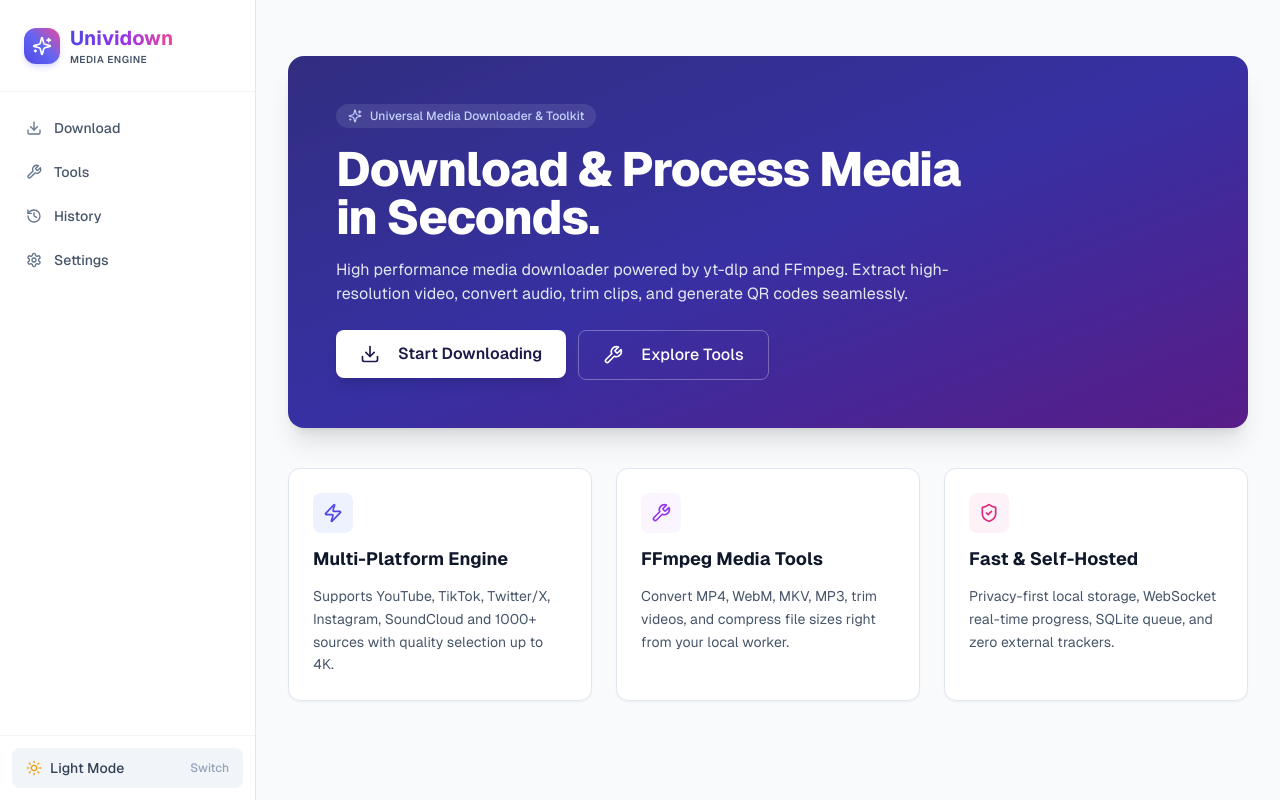
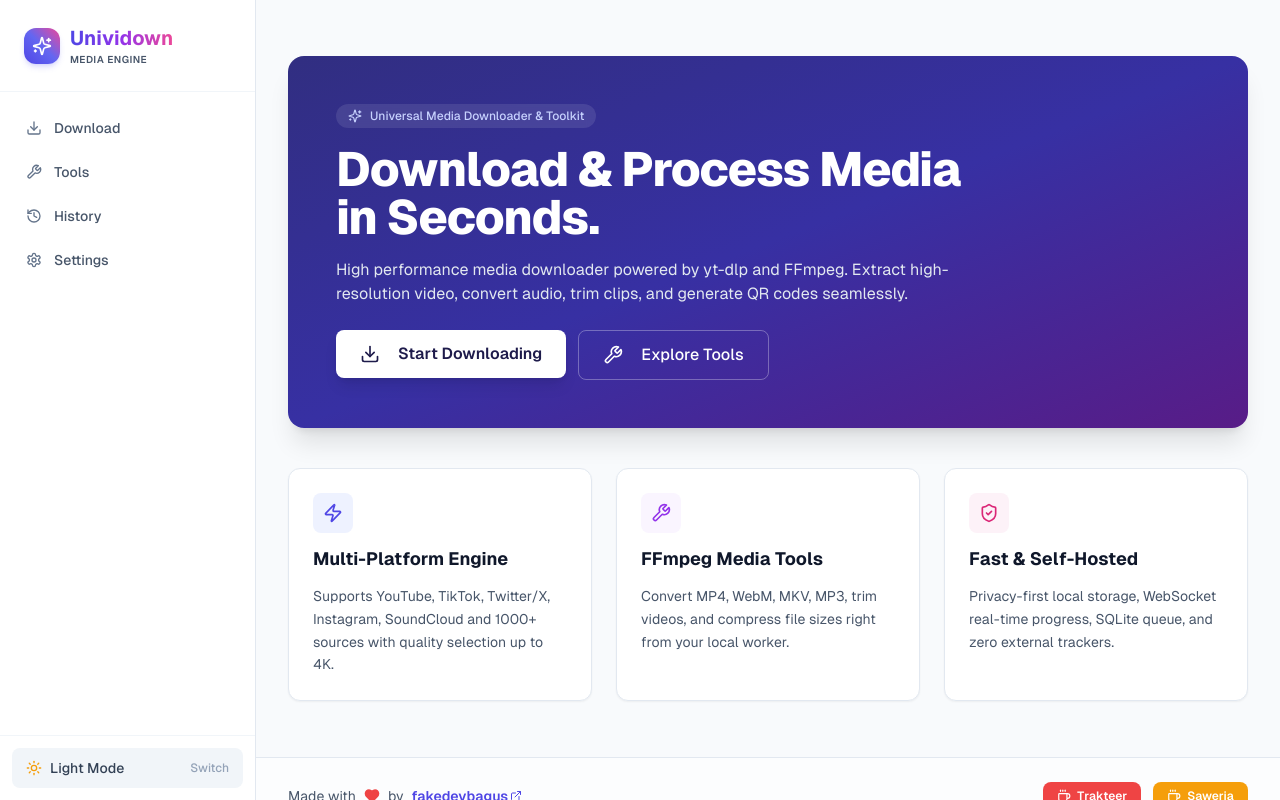
Before and after one commit to fakedevbagus/Unividown, a Next.js app in the folder apps/web/: page / in a window 1280 px wide. Built offline with nearby package versions, Linux system fonts and the light colour scheme.

Commit message:
feat(web): phase 11 - footer with credits & donate links, loading skeletons, and error boundary

```diff
--- a/apps/web/src/app/layout.tsx
+++ b/apps/web/src/app/layout.tsx
@@ -2,6 +2,8 @@
 import localFont from 'next/font/local';
 import { ThemeProvider } from '@/providers/theme-provider';
 import Sidebar from '@/components/layout/sidebar';
+import Footer from '@/components/layout/footer';
+import { ErrorBoundary } from '@/components/ui/error-boundary';
 import './globals.css';
 
 const geistSans = localFont({
@@ -18,9 +20,14 @@
 export const metadata: Metadata = {
   title: 'Unividown - Media Downloader & Tools',
   description:
-    'Download videos, audio, and media from various platforms with powerful built-in processing tools',
-  keywords: ['download', 'video', 'audio', 'youtube', 'tiktok', 'converter'],
-  authors: [{ name: 'fakedevbagus' }],
+    'Universal media downloader and toolkit powered by yt-dlp & FFmpeg. Convert video, extract audio, and generate utilities locally.',
+  keywords: ['download', 'video', 'audio', 'youtube', 'tiktok', 'converter', 'trimmer', 'ffmpeg', 'yt-dlp'],
+  authors: [{ name: 'fakedevbagus', url: 'https://github.com/fakedevbagus' }],
+  openGraph: {
+    title: 'Unividown - Universal Media Downloader',
+    description: 'High-speed media extraction and FFmpeg converter suite',
+    type: 'website',
+  },
 };
 
 export default function RootLayout({
@@ -31,16 +38,21 @@
   return (
     <html lang="en" suppressHydrationWarning>
       <body
-        className={`${geistSans.variable} ${geistMono.variable} font-sans min-h-screen bg-slate-50 dark:bg-slate-950 text-slate-900 dark:text-slate-100 antialiased`}
+        className={`${geistSans.variable} ${geistMono.variable} font-sans min-h-screen bg-slate-50 dark:bg-slate-950 text-slate-900 dark:text-slate-100 antialiased selection:bg-indigo-500 selection:text-white`}
       >
         <ThemeProvider>
           <div className="flex h-screen overflow-hidden">
             <Sidebar />
-            <main className="flex-1 overflow-y-auto p-6 md:p-8">
-              <div className="max-w-6xl mx-auto w-full">
-                {children}
-              </div>
-            </main>
+            <div className="flex-1 flex flex-col min-w-0 overflow-y-auto">
+              <main className="flex-1 p-6 md:p-8">
+                <div className="max-w-6xl mx-auto w-full">
+                  <ErrorBoundary>
+                    {children}
+                  </ErrorBoundary>
+                </div>
+              </main>
+              <Footer />
+            </div>
           </div>
         </ThemeProvider>
       </body>
--- /dev/null
+++ b/apps/web/src/components/layout/footer.tsx
@@ -0,0 +1,56 @@
+import React from 'react';
+import { Heart, Coffee, ExternalLink } from 'lucide-react';
+
+export default function Footer() {
+  return (
+    <footer className="border-t border-slate-200 dark:border-slate-800 bg-white/50 dark:bg-slate-900/50 backdrop-blur-xs py-6 mt-auto">
+      <div className="max-w-6xl mx-auto px-4 md:px-8">
+        <div className="flex flex-col md:flex-row justify-between items-center gap-4">
+          <div className="flex items-center gap-2 text-sm text-slate-600 dark:text-slate-400">
+            <span>Made with</span>
+            <Heart className="w-4 h-4 text-red-500 fill-red-500 inline" />
+            <span>by</span>
+            <a
+              href="https://github.com/fakedevbagus"
+              target="_blank"
+              rel="noopener noreferrer"
+              className="font-semibold text-indigo-600 dark:text-indigo-400 hover:underline inline-flex items-center gap-0.5"
+            >
+              fakedevbagus
+              <ExternalLink className="w-3 h-3" />
+            </a>
+          </div>
+
+          <div className="flex items-center gap-3">
+            <a
+              href="https://trakteer.id/fakedevbagus"
+              target="_blank"
+              rel="noopener noreferrer"
+              className="inline-flex items-center gap-1.5 px-3.5 py-1.5 rounded-lg bg-red-500 hover:bg-red-600 text-white text-xs font-semibold shadow-xs transition-colors"
+            >
+              <Coffee className="w-3.5 h-3.5" />
+              <span>Trakteer</span>
+            </a>
+
+            <a
+              href="https://saweria.co/fakedevbagus"
+              target="_blank"
+              rel="noopener noreferrer"
+              className="inline-flex items-center gap-1.5 px-3.5 py-1.5 rounded-lg bg-amber-500 hover:bg-amber-600 text-white text-xs font-semibold shadow-xs transition-colors"
+            >
+              <Coffee className="w-3.5 h-3.5" />
+              <span>Saweria</span>
+            </a>
+          </div>
+        </div>
+
+        <div className="mt-4 pt-3 border-t border-slate-100 dark:border-slate-800/60 text-center text-xs text-slate-500 dark:text-slate-400">
+          <p>Unividown v1.0.0 • Personal Use & Media Workflow Engine</p>
+          <p className="mt-1">
+            Please respect copyright regulations and each platform&apos;s Terms of Service.
+          </p>
+        </div>
+      </div>
+    </footer>
+  );
+}
--- /dev/null
+++ b/apps/web/src/components/ui/error-boundary.tsx
@@ -0,0 +1,71 @@
+'use client';
+
+import React, { Component, ErrorInfo, ReactNode } from 'react';
+import { AlertTriangle, RefreshCw } from 'lucide-react';
+import { Button } from '@/components/ui/button';
+
+interface Props {
+  children: ReactNode;
+  fallback?: ReactNode;
+}
+
+interface State {
+  hasError: boolean;
+  error?: Error;
+}
+
+export class ErrorBoundary extends Component<Props, State> {
+  constructor(props: Props) {
+    super(props);
+    this.state = { hasError: false };
+  }
+
+  static getDerivedStateFromError(error: Error): State {
+    return { hasError: true, error };
+  }
+
+  componentDidCatch(error: Error, errorInfo: ErrorInfo) {
+    console.error('[ErrorBoundary caught]:', error, errorInfo);
+  }
+
+  resetError = () => {
+    this.setState({ hasError: false, error: undefined });
+  };
+
+  render() {
+    if (this.state.hasError) {
+      if (this.props.fallback) {
+        return this.props.fallback;
+      }
+
+      return (
+        <div className="flex flex-col items-center justify-center p-8 text-center rounded-2xl bg-white dark:bg-slate-900 border border-red-200 dark:border-red-900/50 my-6 shadow-sm">
+          <div className="w-12 h-12 rounded-full bg-red-100 dark:bg-red-950/60 text-red-600 dark:text-red-400 flex items-center justify-center mb-4">
+            <AlertTriangle className="w-6 h-6" />
+          </div>
+          <h2 className="text-lg font-bold text-slate-900 dark:text-slate-100 mb-1">
+            Something went wrong
+          </h2>
+          <p className="text-xs text-slate-500 max-w-md mb-5 break-words font-mono">
+            {this.state.error?.message || 'An unexpected application error occurred.'}
+          </p>
+          <div className="flex gap-3">
+            <Button size="sm" onClick={this.resetError}>
+              <RefreshCw className="w-3.5 h-3.5 mr-1" />
+              Try Again
+            </Button>
+            <Button
+              size="sm"
+              variant="outline"
+              onClick={() => window.location.reload()}
+            >
+              Reload Page
+            </Button>
+          </div>
+        </div>
+      );
+    }
+
+    return this.props.children;
+  }
+}
--- /dev/null
+++ b/apps/web/src/components/ui/loading.tsx
@@ -0,0 +1,27 @@
+import React from 'react';
+
+export function LoadingSpinner({ size = 'md' }: { size?: 'sm' | 'md' | 'lg' }) {
+  const sizeClasses = {
+    sm: 'w-4 h-4 border-2',
+    md: 'w-8 h-8 border-2',
+    lg: 'w-12 h-12 border-3',
+  };
+
+  return (
+    <div className="flex items-center justify-center p-4">
+      <div
+        className={`animate-spin rounded-full border-indigo-600 dark:border-indigo-400 border-t-transparent ${sizeClasses[size]}`}
+      />
+    </div>
+  );
+}
+
+export function LoadingSkeleton() {
+  return (
+    <div className="animate-pulse space-y-3 p-4 bg-white dark:bg-slate-900 rounded-xl border border-slate-200 dark:border-slate-800">
+      <div className="h-4 bg-slate-200 dark:bg-slate-800 rounded-md w-3/4" />
+      <div className="h-4 bg-slate-200 dark:bg-slate-800 rounded-md w-1/2" />
+      <div className="h-4 bg-slate-200 dark:bg-slate-800 rounded-md w-5/6" />
+    </div>
+  );
+}
```
